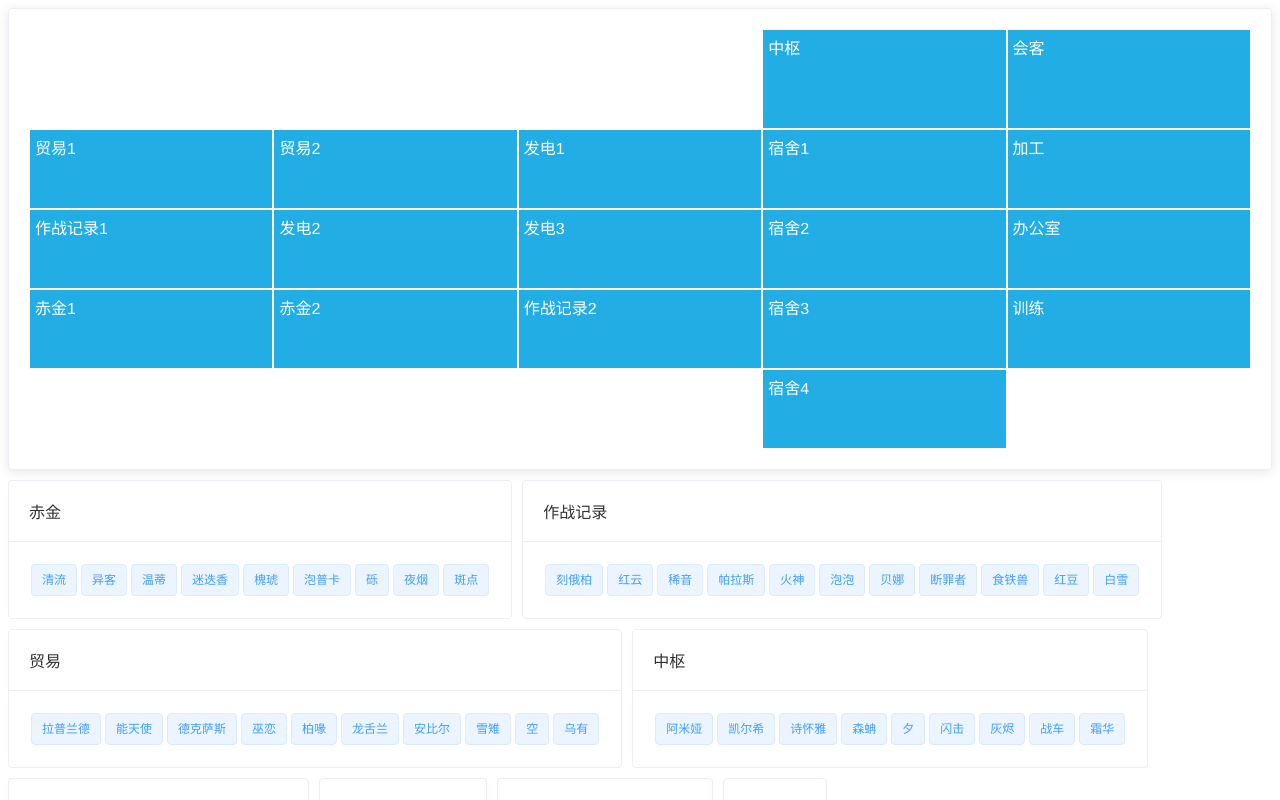
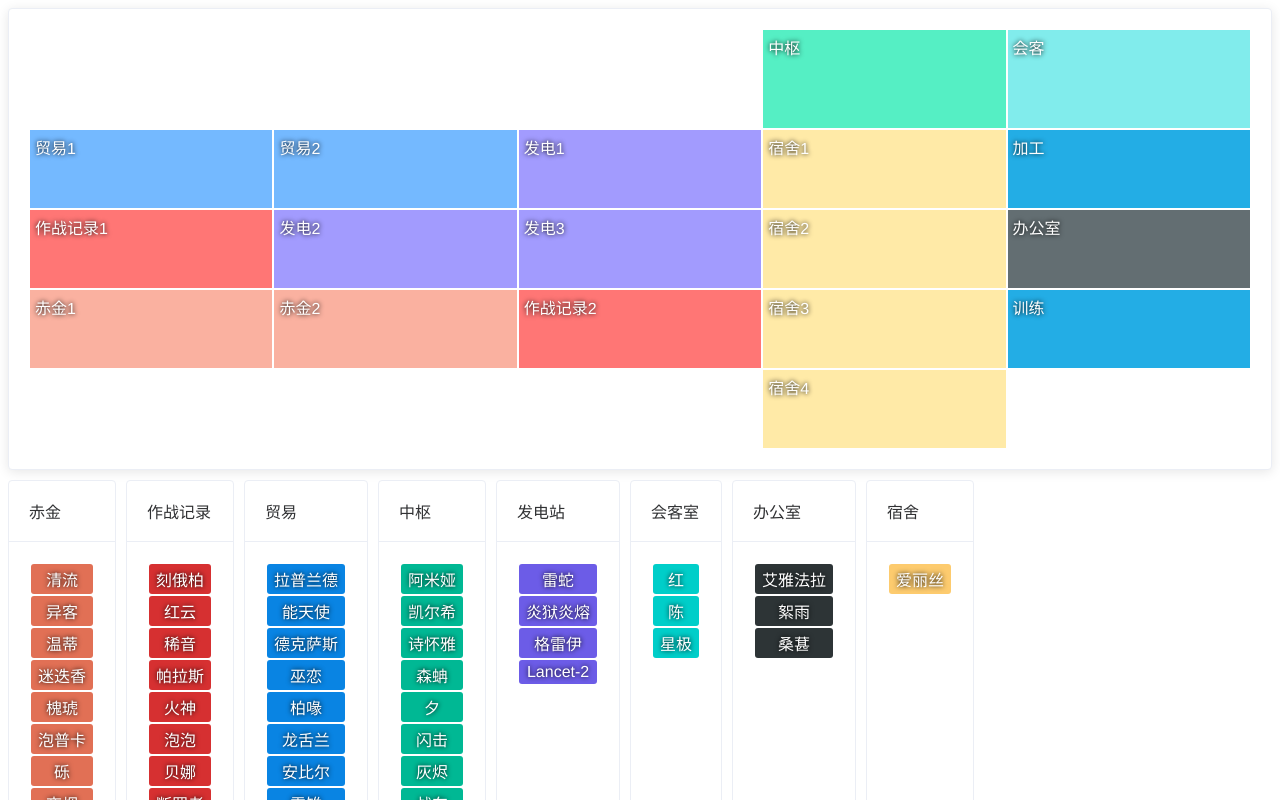
Before and after one commit to KazeLiu/MyInfrastructure, a Vue app: page / in a window 1280 px wide. Shown: the top 800 px of the page. Built offline with nearby package versions, Linux system fonts and the light colour scheme.

Commit message:
添加细节

```diff
--- a/package.json
+++ b/package.json
@@ -10,6 +10,7 @@
     "build": "node build/build.js"
   },
   "dependencies": {
+    "animate.css": "^4.1.1",
     "element-ui": "^2.15.6",
     "leader-line-vue": "^2.1.1",
     "node-sass": "^4.14.1",
--- a/src/assets/staticData.js
+++ b/src/assets/staticData.js
@@ -8,15 +8,15 @@ export let peoples = [
   {name: '砾', type: '赤金', friend: ['夜烟', '斑点']},
   {name: '夜烟', type: '赤金', friend: ['砾', '斑点']},
   {name: '斑点', type: '赤金', friend: ['砾', '夜烟']},
-  {name: '刻俄柏', type: '作战记录', friend: ['红云', '稀音|帕拉斯']},
-  {name: '红云', type: '作战记录', friend: ['刻俄柏', '稀音|帕拉斯']},
+  {name: '刻俄柏', type: '作战记录', friend: ['红云'], replacementFriend: ['稀音', '帕拉斯']},
+  {name: '红云', type: '作战记录', friend: ['刻俄柏'], replacementFriend: ['稀音', '帕拉斯']},
   {name: '稀音', type: '作战记录', friend: ['刻俄柏', '红云']},
   {name: '帕拉斯', type: '作战记录', friend: ['刻俄柏', '红云']},
   {name: '火神', type: '作战记录', friend: ['泡泡', '贝娜']},
   {name: '泡泡', type: '作战记录', friend: ['火神', '贝娜']},
   {name: '贝娜', type: '作战记录', friend: ['火神', '泡泡']},
-  {name: '断罪者', type: '作战记录', friend: ['食铁兽', '红豆|白雪']},
-  {name: '食铁兽', type: '作战记录', friend: ['断罪者', '红豆|白雪']},
+  {name: '断罪者', type: '作战记录', friend: ['食铁兽'], replacementFriend: ['红豆', '白雪']},
+  {name: '食铁兽', type: '作战记录', friend: ['断罪者'], replacementFriend: ['红豆', '白雪']},
   {name: '红豆', type: '作战记录', friend: ['断罪者', '食铁兽']},
   {name: '白雪', type: '作战记录', friend: ['断罪者', '食铁兽']},
 
@@ -28,9 +28,9 @@ export let peoples = [
   {name: '柏喙', type: '贸易', friend: ['巫恋', '龙舌兰'], remark: '该组合尽量不要换'},
   {name: '龙舌兰', type: '贸易', friend: ['柏喙', '巫恋'], remark: '该组合尽量不要换'},
   {name: '安比尔', type: '贸易', friend: ['雪雉', '乌有', '夕', '桑葚'], remark: '该组合尽量换'},
-  {name: '雪雉', type: '贸易', friend: ['安比尔|空', '乌有', '夕', '桑葚'], remark: '该组合尽量换'},
+  {name: '雪雉', type: '贸易', friend: ['乌有', '夕', '桑葚'], replacementFriend: ['安比尔', '空'], remark: '该组合尽量换'},
   {name: '空', type: '贸易', friend: ['乌有', '雪雉', '夕', '桑葚'], remark: '该组合尽量换'},
-  {name: '乌有', type: '贸易', friend: ['安比尔|空', '雪雉', '夕', '桑葚'], remark: '该组合尽量换'},
+  {name: '乌有', type: '贸易', friend: ['雪雉', '夕', '桑葚'], replacementFriend: ['安比尔', '空'], remark: '该组合尽量换'},
 
   {name: '阿米娅', type: '中枢', noFriend: ['诗怀雅']},
   {name: '凯尔希', type: '中枢'},
@@ -39,9 +39,10 @@ export let peoples = [
   {
     name: '夕',
     type: '中枢',
-    friend: ['雪雉', '空|安比尔', '乌有', '桑葚', '迷迭香', '槐琥', '泡普卡', '爱丽丝', '絮雨'],
+    friend: ['雪雉', '乌有', '桑葚', '迷迭香', '槐琥', '泡普卡', '爱丽丝', '絮雨'],
+    replacementFriend: ['安比尔', '空'],
     happy: ['迷迭香', '槐琥', '泡普卡', '爱丽丝', '絮雨'],
-    unhappy: ['雪雉', '空|安比尔', '乌有', '桑葚']
+    unhappy: ['雪雉', '乌有', '桑葚']
   },
   {name: '闪击', type: '中枢'},
   {name: '灰烬', type: '中枢'},
@@ -57,7 +58,7 @@ export let peoples = [
   {name: '星极', type: '会客室'},
   {name: '艾雅法拉', type: '办公室'},
   {name: '絮雨', type: '办公室', friend: ['迷迭香', '槐琥', '泡普卡', '夕', '爱丽丝']},
-  {name: '桑葚', type: '办公室', friend: ['雪雉', '空', '乌有', '夕', '安比尔']},
+  {name: '桑葚', type: '办公室', friend: ['雪雉', '乌有', '夕'], replacementFriend: ['安比尔', '空']},
 
   {name: '爱丽丝', type: '宿舍', friend: ['迷迭香', '槐琥', '泡普卡', '夕', '絮雨']}
 ]
@@ -84,13 +85,11 @@ export let rooms = [
 
 export let roomProperties = {
   '中枢': {color: '#55efc4', peopleColor: '#00b894', max: 5},
-  '会客': {color: '#81ecec', peopleColor: '#00cec9', max: 2},
+  '会客室': {color: '#81ecec', peopleColor: '#00cec9', max: 2},
   '贸易': {color: '#74b9ff', peopleColor: '#0984e3', max: 3},
   '发电站': {color: '#a29bfe', peopleColor: '#6c5ce7', max: 1},
   '宿舍': {color: '#ffeaa7', peopleColor: '#fdcb6e', max: 5},
-  '赤金': {color: '#fab1a0', peopleColor: '#e17055', max: 1},
+  '赤金': {color: '#fab1a0', peopleColor: '#e17055', max: 3},
   '作战记录': {color: '#ff7675', peopleColor: '#d63031', max: 3},
-  '训练': {color: '#fd79a8', peopleColor: '#e84393', max: 2},
-  '加工': {color: '#636e72', peopleColor: '#2d3436', max: 1},
-
+  '办公室': {color: '#636e72', peopleColor: '#2d3436', max: 1},
 }
--- a/src/view/index.vue
+++ b/src/view/index.vue
@@ -2,23 +2,27 @@
   <div>
     <el-card class="infrastructure-box">
       <div class="infrastructure">
-        <div v-for="(item,index) in roomList" class="room" :class="'room-'+(index+1)">
+        <div v-for="(item,index) in roomList" class="room animate__animated" :class="'room-'+(index+1)"
+             :style="{'background':item.color}">
           <div class="title">{{ item.name }}</div>
           <draggable
             :data-name="item.name"
             :data-type="item.type"
-            v-model="chosenList[item.name]"
+            :list="chosenList[item.name]"
             :group="item.type"
             class="chosen-area"
             @change="chosenListChange($event,item.name)"
             :key="item.name"
           >
-            <el-tag :disable-transitions="false" class="people-tag" v-for="(people,index) in chosenList[item.name]"
-                    :data-name="people.name"
-                    @click="recommendation(people.name)"
-                    :key="item.name+'-' + index">
+            <div :disable-transitions="false"
+                 class="people-tag animate__animated"
+                 v-for="(people,index) in chosenList[item.name]"
+                 :data-name="people.name"
+                 :style="{'background':people.peopleColor}"
+                 @click="recommendation(people.name)"
+                 :key="item.name+'-' + index">
               {{ people.name }}
-            </el-tag>
+            </div>
           </draggable>
         </div>
       </div>
@@ -29,16 +33,19 @@
           <span>{{ roomType }}</span>
         </div>
         <draggable
-          v-model="waitingList[roomType]"
+          :list="waitingList[roomType]"
           :group="roomType"
           :key="roomType"
           @end="end"
         >
-          <el-tag :disable-transitions="false" v-for="people in waitingList[roomType]" :data-name="people.name"
-                  class="people-tag"
-                  :key="people.name+'-' + index">
-            {{ people.name }}
-          </el-tag>
+          <div :disable-transitions="false"
+               v-for="people in waitingList[roomType]"
+               :data-name="people.name"
+               class="people-tag animate__animated"
+               :style="{'background':people.peopleColor}"
+               @click="activeRoomAndTag(people)"
+               :key="people.name+'-' + index">{{ people.name }}
+          </div>
         </draggable>
       </el-card>
     </div>
@@ -56,6 +63,7 @@
 <script>
 import {peoples, roomProperties, rooms} from '../assets/staticData'
 import LeaderLine from "leader-line-vue";
+import "animate.css"
 
 export default {
   name: "index",
@@ -73,6 +81,8 @@ export default {
       chosenList: {},
       // 线条对象
       lines: [],
+      // 悬浮标签使用
+      allowAnimate: true,
       other: {
         xiHappyIng: true
       }
@@ -84,34 +94,76 @@ export default {
   methods: {
     init() {
       this.roomTypeList = [...new Set(peoples.map(x => x.type))];
+      this.peopleList = this.peopleList.map(people => {
+        return {...people, ...this.roomProperties[people.type]}
+      })
+
+      // 每个房间 贸易1 贸易2 赤金1 赤金2
+      this.roomList = this.roomList.map(room => {
+        this.chosenList[room.name] = [];
+        let obj = {...room, ...this.roomProperties[room.type]}
+        return obj
+      })
+
       // 房间类型 贸易 赤金
       this.roomTypeList.forEach(type => {
-        this.waitingList[type] = {...this.peopleList.filter(x => x.type == type)}
-      })
-      // 每个房间 贸易1 贸易2 赤金1 赤金2
-      this.roomList.forEach(type => {
-        // type = {...type, ...this.roomProperties[type.name]}
-        this.chosenList[type.name] = [];
+        this.waitingList[type] = [...this.peopleList.filter(x => x.type == type)]
       })
     },
+
     chosenListChange(event, typeName) {
       this.chosenList = {...this.chosenList}
     },
+    /**
+     * 鼠标拖拽完成计算房间数量
+     * @param event
+     */
     end(event) {
       if (event.to == event.from) {
         return
       }
       let toData = this.chosenList[event.to.dataset.name];
       let toType = event.to.dataset.type;
-      let toName = event.item.innerText;
+      let toName = event.item.innerText.trim();
       if (toData.length > this.roomProperties[toType].max) {
-        toData.splice(toData.find(x => x.name == toName), 1);
+        toData.splice(toData.findIndex(x => x.name == toName), 1);
         this.waitingList[toType].push(this.peopleList.find(x => x.name == toName));
         this.$message({type: 'error', message: '超出最大限制，已删除刚刚添加干员'});
+      } else {
+        this.chosenList = {...this.chosenList}
+        this.$nextTick(() => {
+          this.recommendation(toName)
+        })
       }
-      this.chosenList = {...this.chosenList}
-      this.$nextTick(() => {
-        this.recommendation(toName)
+    },
+    /**
+     * 悬浮添加相关人员数据
+     * @param people
+     */
+    activeRoomAndTag(people) {
+      if (!people.friend) {
+        return
+      }
+      if (!this.allowAnimate) {
+        return
+      }
+      this.allowAnimate = false
+      let activeDom = []
+      // 如果有或者replacementFriend字段 取第一个.
+      let friend = people.friend;
+      if (people.replacementFriend) {
+        friend = [...friend, people.replacementFriend[0]];
+      }
+      friend.forEach(friendName => {
+        activeDom.push(document.querySelector(`.people-tag[data-name='${friendName}']`));
+      })
+      activeDom.forEach(element => {
+        element.classList.add('animate__heartBeat')
+        element.addEventListener('animationend', () => {
+          element.classList.remove('animate__heartBeat')
+          this.allowAnimate = true;
+          element.removeEventListener('animationend', () => {})
+        });
       })
     },
     /**
@@ -128,6 +180,10 @@ export default {
       // 获取应该和他一起上班的
       let self = this.peopleList.find(x => x.name == name)
       let friend = self.friend;
+      // 如果有或者replacementFriend字段 取第一个
+      if (self.replacementFriend) {
+        friend = [...friend, self.replacementFriend[0]];
+      }
       // 特定人物
       if (name == "夕") {
         if (this.other.xiHappyIng) {
@@ -153,8 +209,8 @@ export default {
           let endNode = friendSelf.type == self.type ? ele : document.querySelector(`.chosen-area[data-type='${friendSelf.type}']`)
           this.lines.push(LeaderLine.setLine(document.querySelector(`.people-tag[data-name='${friendName}']`), endNode, {
             dash: {animation: true},
-            startSocket: 'top',
-            color: "red",
+            startSocket: 'right',
+            color: "#23ade5",
             middleLabel: friendSelf.type,
             size: 2,
           }));
@@ -163,7 +219,7 @@ export default {
           this.lines.map(line => {
             line.position()
           })
-        }, 350)
+        }, 1100)
       }
     }
   }
@@ -184,7 +240,7 @@ export default {
     border: 1px solid #fff;
     text-align: center;
     position: relative;
-
+    transition: all 1s;
 
     .title {
       position: absolute;
@@ -192,6 +248,7 @@ export default {
       left: 5px;
       color: #fff;
       user-select: none;
+      text-shadow: 0 0 5px black;
     }
 
     .chosen-area {
@@ -235,6 +292,13 @@ export default {
 .people-tag {
   user-select: none;
   margin: 2px;
+  color: #fff;
+  text-shadow: 0 0 5px black;
+  transition: all 1s;
+  display: block;
+  padding: 3px 7px;
+  text-align: center;
+  border-radius: 3px;
 }
 
 .other {
```
Also changed, not shown: 1 other file (tests, documents, lock files or other folders).
